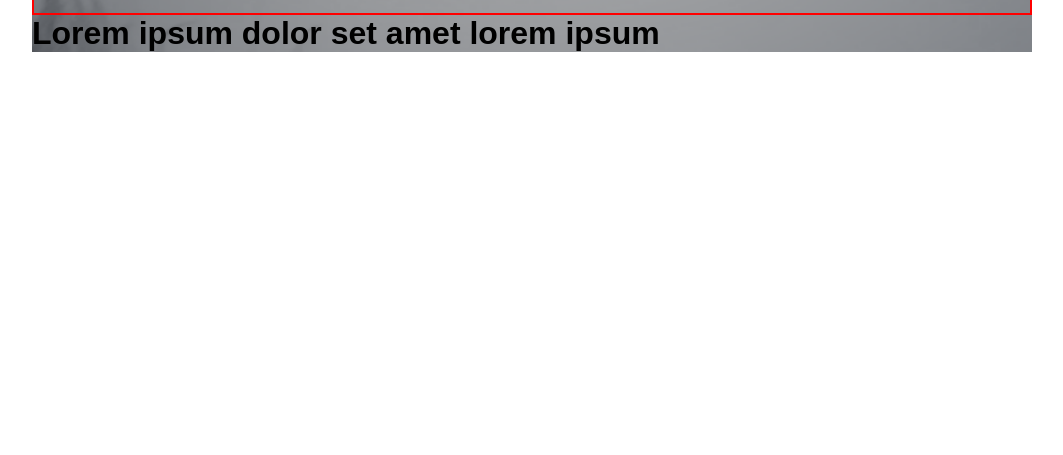
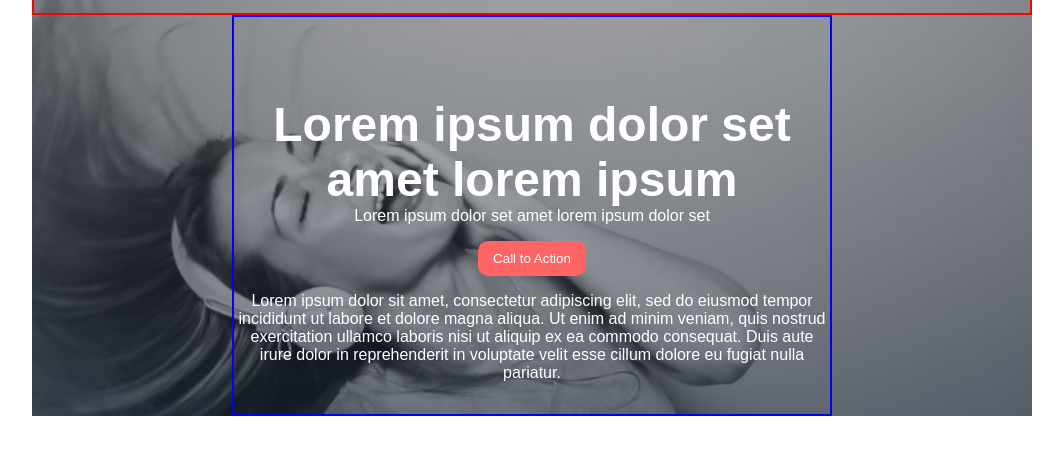
Before and after one commit to Gentlestan/alx_html_css, a plain HTML site: page headphones/0-index.html in a window 1280 px wide. Shown: the part 57-512 px from the top of the page, without its empty margins (108-1171 px from the left). Drawn offline with Linux system fonts and the light colour scheme; a web font is replaced by a local one.

Commit message:
updated 0-index.html 0-styles.css

```diff
--- a/headphones/0-index.html
+++ b/headphones/0-index.html
@@ -19,7 +19,19 @@
           <li><a href="#contact">Contact us</a></li>
         </ul>
       </nav>
-      <h1>Lorem ipsum dolor set amet lorem ipsum</h1>
+      <div class="hero">
+        <h1>Lorem ipsum dolor set amet lorem ipsum</h1>
+        <p>Lorem ipsum dolor set amet lorem ipsum dolor set</p>
+        <button class="btn">Call to Action</button>
+        <p>
+          Lorem ipsum dolor sit amet, consectetur adipiscing elit, sed do
+          eiusmod tempor incididunt ut labore et dolore magna aliqua. Ut enim ad
+          minim veniam, quis nostrud exercitation ullamco laboris nisi ut
+          aliquip ex ea commodo consequat. Duis aute irure dolor in
+          reprehenderit in voluptate velit esse cillum dolore eu fugiat nulla
+          pariatur.
+        </p>
+      </div>
     </header>
   </body>
 </html>
--- a/headphones/0-styles.css
+++ b/headphones/0-styles.css
@@ -54,8 +54,43 @@ nav a:active {
   font-size: 1.3rem;
   font-weight: bold;
 }
-
-@media (min-width: 480px) {
+.btn {
+  background: #ff6565;
+  color: #fff;
+  padding: 10px 15px;
+  border-radius: 10px;
+  border: none;
+  margin-bottom: 1rem;
+}
+.hero {
+  text-align: center;
+  padding: 2rem 0;
+  color: #fff;
+  border: 2px solid blue;
+}
+.hero > h1 {
+  font-size: 3rem;
+  font-style: bold;
+  margin-top: 3rem;
+}
+.hero > p {
+  font-size: 1rem;
+  font-style: bold;
+}
+.hero > button {
+  margin-top: 1rem;
+}
+@media (min-width: 420px) and (max-width: 768px) {
+  .hero {
+    margin: 0 auto;
+    width: 80%;
+  }
+}
+@media (min-width: 769px) {
+  .hero {
+    margin: 0 auto;
+    width: 60%;
+  }
   /* .hamburger {
     display: flex;
     cursor: pointer;
```
